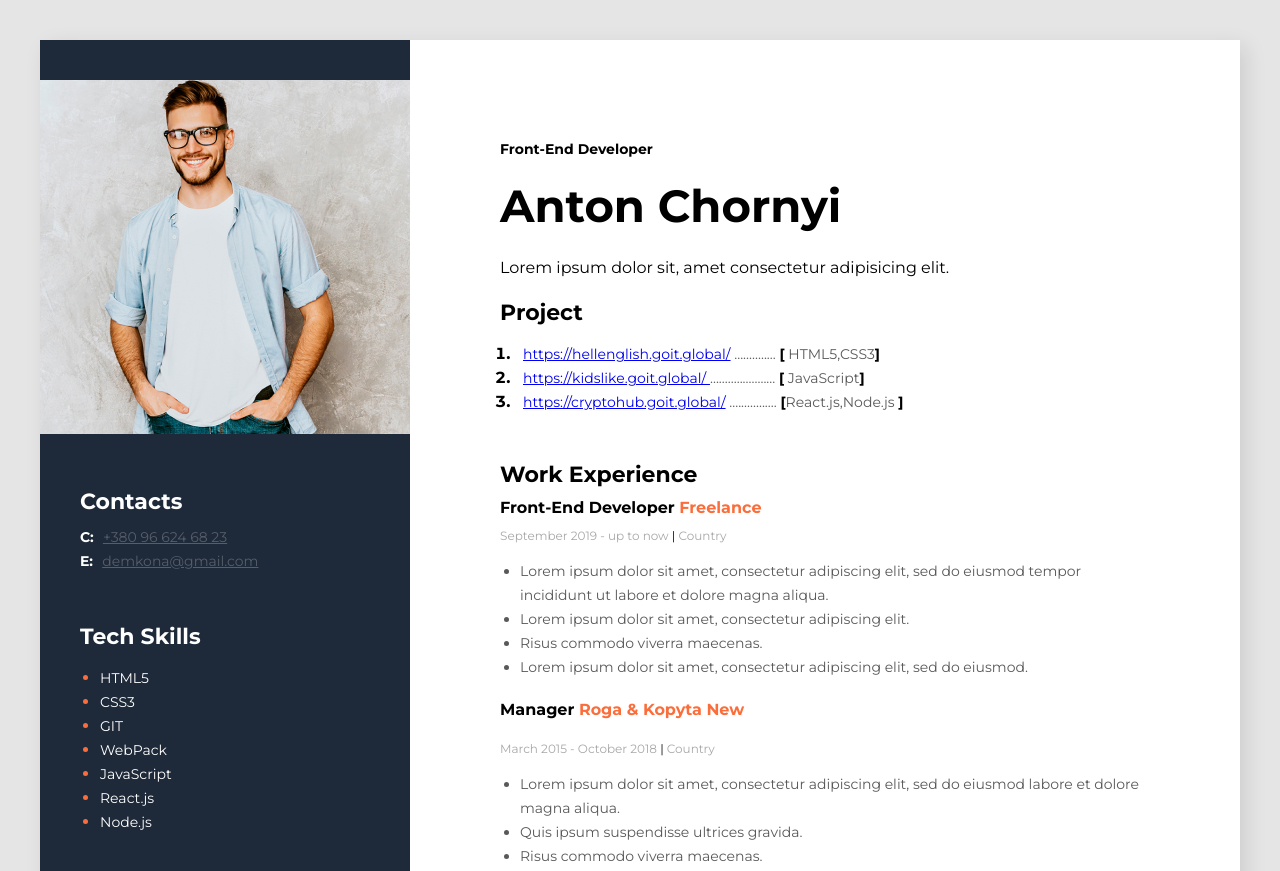
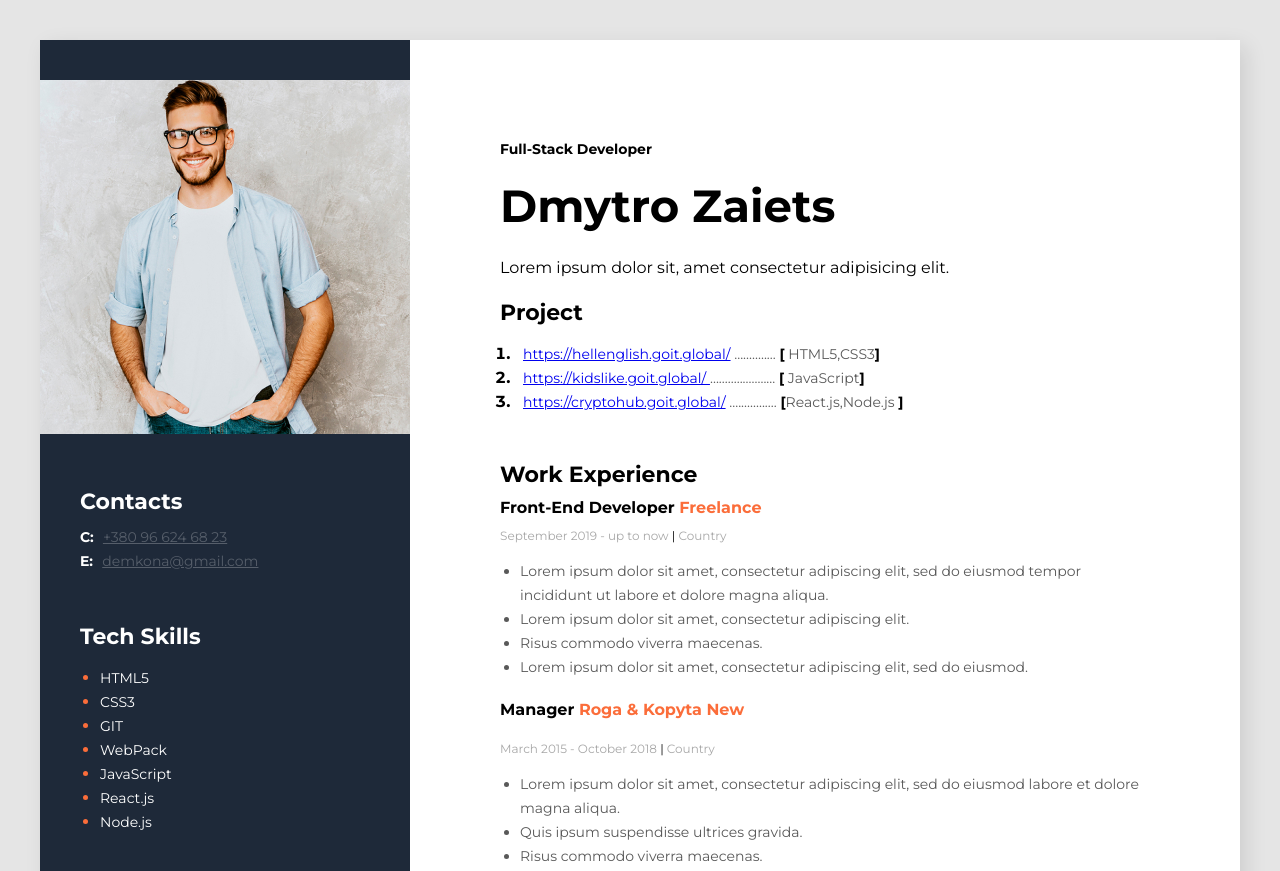
Before and after one commit to demkona/my-resume, a plain HTML site: page index.html in a window 1280 px wide. Shown: the top 871 px of the page. Drawn offline with Linux system fonts and the light colour scheme.

Commit message:
fix name

```diff
--- a/index.html
+++ b/index.html
@@ -15,8 +15,8 @@
             <div class="main-content-section">
                     <!--about my sections-->
                 <div class="about-mey-section">
-                <h2 class="about-my-profession">Front-End Developer</h2>
-                <h1 class="about-my-naim">Anton Chornyi</h1>
+                    <h2 class="about-my-profession">Full-Stack Developer</h2>
+                    <h1 class="about-my-naim">Dmytro Zaiets</h1>
                     <p>Lorem ipsum dolor sit, amet consectetur adipisicing elit.</p>
                 </div>
                 <!--My project sections-->
```
Lines whose indentation alone changed are shown as unchanged.
